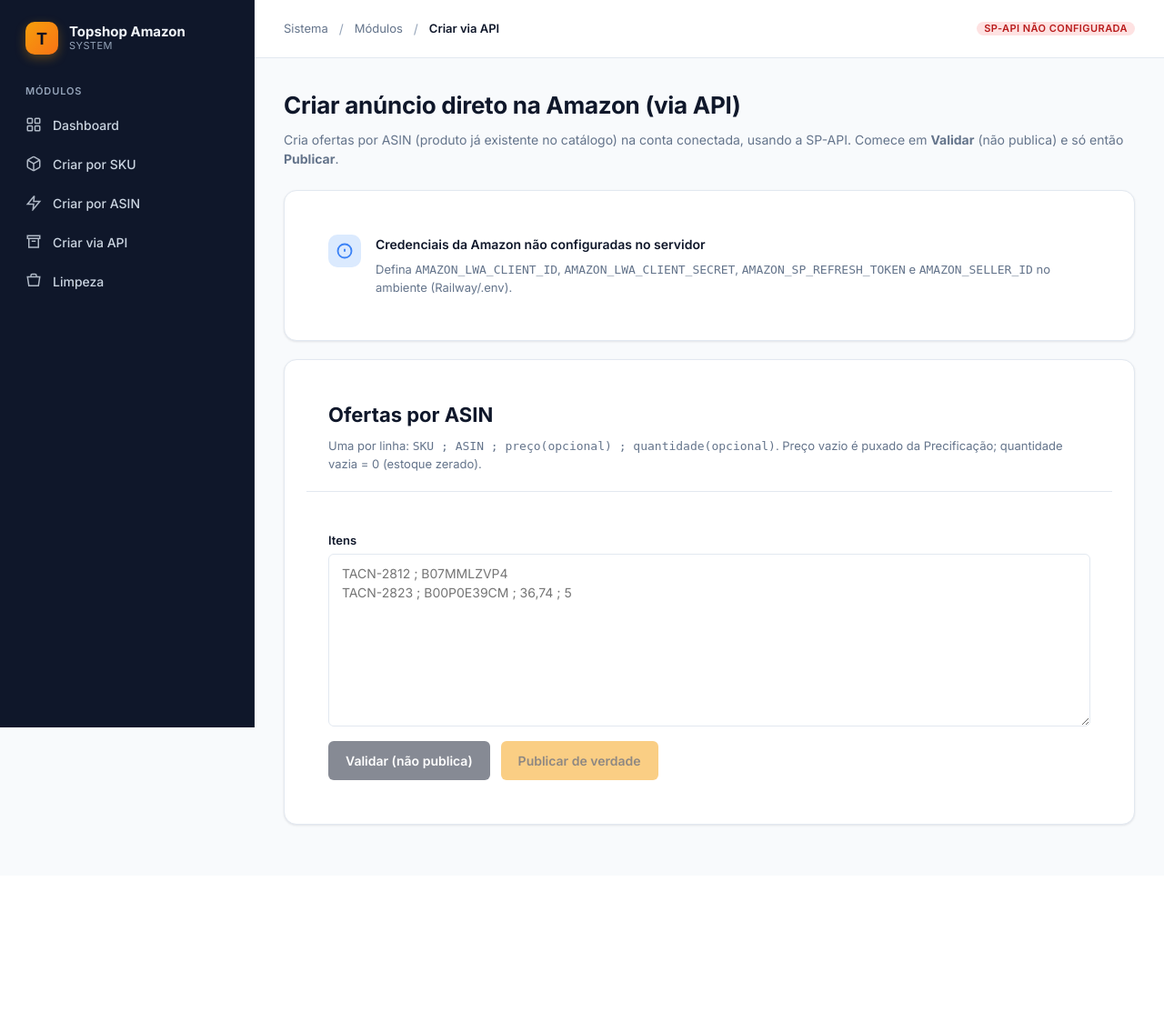
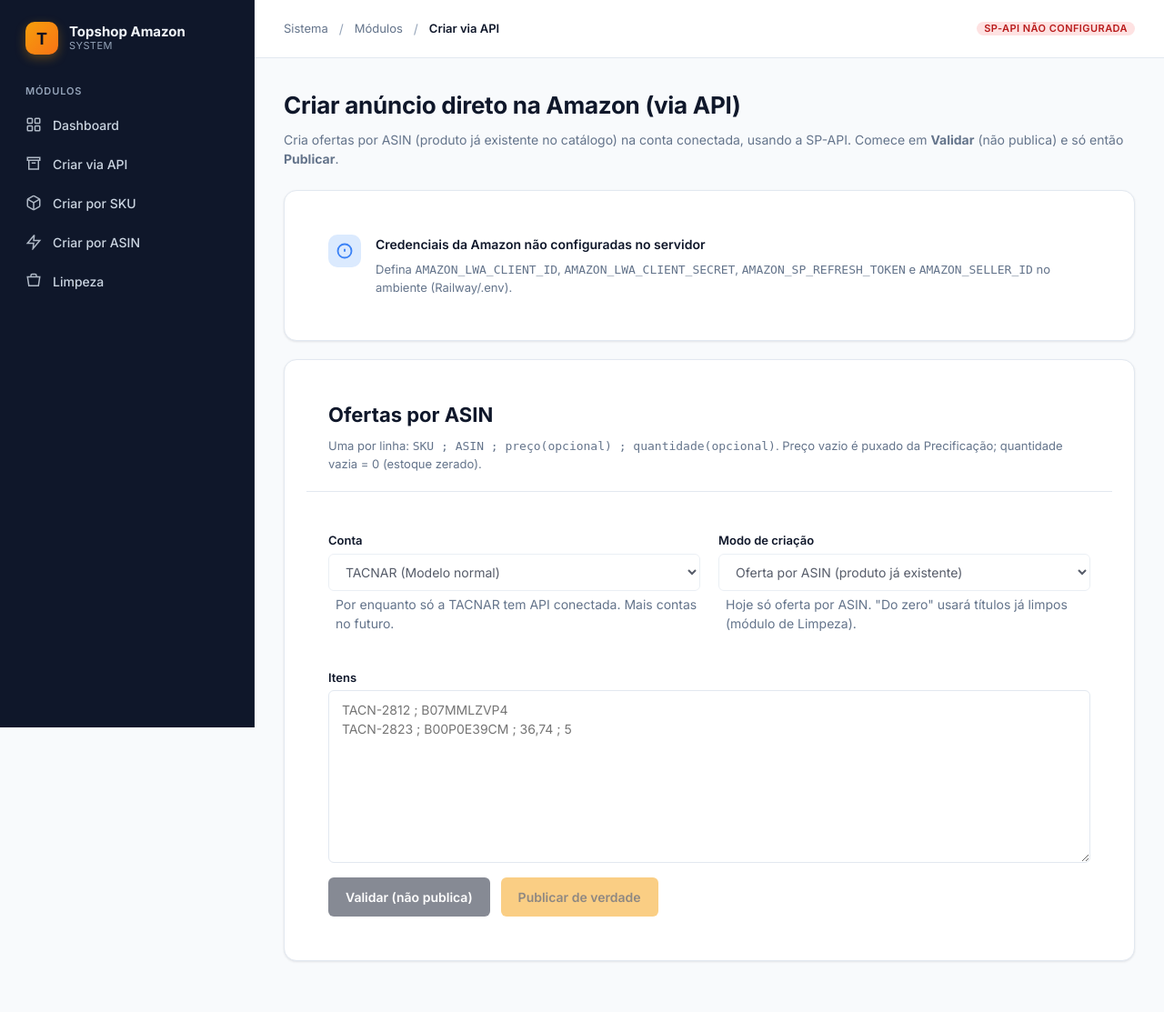
Before and after one commit to automacoesTopshop2/CriarPlanilhasAmazon, a Flask app: template site/templates/amazon.html in a window 1280 px wide. Shown: the whole page at 91% size. Before the commit the page ends 909 px from the top, so only its background shows below. Run offline with Flask 3, Linux system fonts and the light colour scheme; the template is opened without the code that fills it, so the values that code supplies are empty; some libraries are stand-ins or nearby versions.

Commit message:
Criar via API: TACNAR-only + so ASIN; reordena modos (API>BDAmazon>Planilha); suplementos=PERSONAL_PILL_DISPENSER (sensivel)
- /amazon: seletor de conta fixo em TACNAR (futuro: mais contas) e modo so 'oferta por ASIN' (criar do zero marcado 'em breve', usara titulos limpos).
- Navegacao e abas reordenadas: Criar via API > Criar via BDAmazon > Criar via Planilha (ordem de uso esperada); BDAmazon vira aba padrao em sku/asin; steps e info-card so aparecem no modo Planilha (data-so-planilha).
- amazon_categorias: suplementos mapeado para PERSONAL_PILL_DISPENSER (porta-capsulas; suplemento de brinde) e marcado como categoria sensivel/subutilizada.

Co-Authored-By: Claude Opus 4.8 (1M context) <noreply@anthropic.com>

```diff
--- a/site/static/js/app.js
+++ b/site/static/js/app.js
@@ -652,6 +652,9 @@
             const modo = tab.getAttribute('data-modo');
             cardPlanilha.classList.toggle('hide', modo !== 'planilha');
             cardManual.classList.toggle('hide', modo !== 'manual');
+            // Elementos que só fazem sentido no modo Planilha (steps, info-card).
+            document.querySelectorAll('[data-so-planilha]').forEach(el =>
+                el.classList.toggle('hide', modo !== 'planilha'));
         }));
 
         const tbody = document.getElementById(opts.tbodyId || 'tbl-manual-body');
--- a/site/templates/amazon.html
+++ b/site/templates/amazon.html
@@ -45,7 +45,24 @@
         </div>
     </div>
     <div class="card__body">
-        <div class="field">
+        <div class="grid grid--2">
+            <div class="field">
+                <label class="label" for="amz-conta">Conta</label>
+                <select id="amz-conta" class="select" disabled>
+                    <option value="TACNAR" selected>TACNAR (Modelo normal)</option>
+                </select>
+                <span class="label__hint">Por enquanto só a TACNAR tem API conectada. Mais contas no futuro.</span>
+            </div>
+            <div class="field">
+                <label class="label">Modo de criação</label>
+                <select class="select" disabled>
+                    <option selected>Oferta por ASIN (produto já existente)</option>
+                    <option disabled>Criar do zero (produto novo) — em breve</option>
+                </select>
+                <span class="label__hint">Hoje só oferta por ASIN. "Do zero" usará títulos já limpos (módulo de Limpeza).</span>
+            </div>
+        </div>
+        <div class="field mt-6">
             <label class="label" for="amz-itens">Itens</label>
             <textarea id="amz-itens" rows="8" class="select" placeholder="TACN-2812 ; B07MMLZVP4&#10;TACN-2823 ; B00P0E39CM ; 36,74 ; 5"></textarea>
         </div>
--- a/site/templates/base.html
+++ b/site/templates/base.html
@@ -29,6 +29,10 @@
                 <svg class="nav__icon" viewBox="0 0 24 24" fill="none" stroke="currentColor" stroke-width="2"><rect x="3" y="3" width="7" height="7" rx="1"/><rect x="14" y="3" width="7" height="7" rx="1"/><rect x="3" y="14" width="7" height="7" rx="1"/><rect x="14" y="14" width="7" height="7" rx="1"/></svg>
                 <span>Dashboard</span>
             </a>
+            <a href="{{ url_for('page_amazon') }}" class="nav__item {% if active == 'amazon' %}is-active{% endif %}">
+                <svg class="nav__icon" viewBox="0 0 24 24" fill="none" stroke="currentColor" stroke-width="2"><path d="M3 3h18v4H3z"/><path d="M5 7v13h14V7"/><path d="M9 11h6"/></svg>
+                <span>Criar via API</span>
+            </a>
             <a href="{{ url_for('page_sku') }}" class="nav__item {% if active == 'sku' %}is-active{% endif %}">
                 <svg class="nav__icon" viewBox="0 0 24 24" fill="none" stroke="currentColor" stroke-width="2"><path d="M21 16V8a2 2 0 0 0-1-1.73l-7-4a2 2 0 0 0-2 0l-7 4A2 2 0 0 0 3 8v8a2 2 0 0 0 1 1.73l7 4a2 2 0 0 0 2 0l7-4A2 2 0 0 0 21 16z"/><polyline points="3.27 6.96 12 12.01 20.73 6.96"/><line x1="12" y1="22.08" x2="12" y2="12"/></svg>
                 <span>Criar por SKU</span>
@@ -36,10 +40,6 @@
             <a href="{{ url_for('page_asin') }}" class="nav__item {% if active == 'asin' %}is-active{% endif %}">
                 <svg class="nav__icon" viewBox="0 0 24 24" fill="none" stroke="currentColor" stroke-width="2"><polyline points="13 2 3 14 12 14 11 22 21 10 12 10 13 2"/></svg>
                 <span>Criar por ASIN</span>
-            </a>
-            <a href="{{ url_for('page_amazon') }}" class="nav__item {% if active == 'amazon' %}is-active{% endif %}">
-                <svg class="nav__icon" viewBox="0 0 24 24" fill="none" stroke="currentColor" stroke-width="2"><path d="M3 3h18v4H3z"/><path d="M5 7v13h14V7"/><path d="M9 11h6"/></svg>
-                <span>Criar via API</span>
             </a>
             <a href="{{ url_for('page_limpeza') }}" class="nav__item {% if active == 'limpeza' %}is-active{% endif %}">
                 <svg class="nav__icon" viewBox="0 0 24 24" fill="none" stroke="currentColor" stroke-width="2"><path d="M3 6h18l-2 13H5L3 6z"/><path d="M8 6V4a2 2 0 0 1 2-2h4a2 2 0 0 1 2 2v2"/></svg>
```
Also changed, not shown: core/amazon_categorias.py (+8 -1 lines), site/templates/asin.html (+5 -5 lines), site/templates/sku.html (+6 -6 lines).
